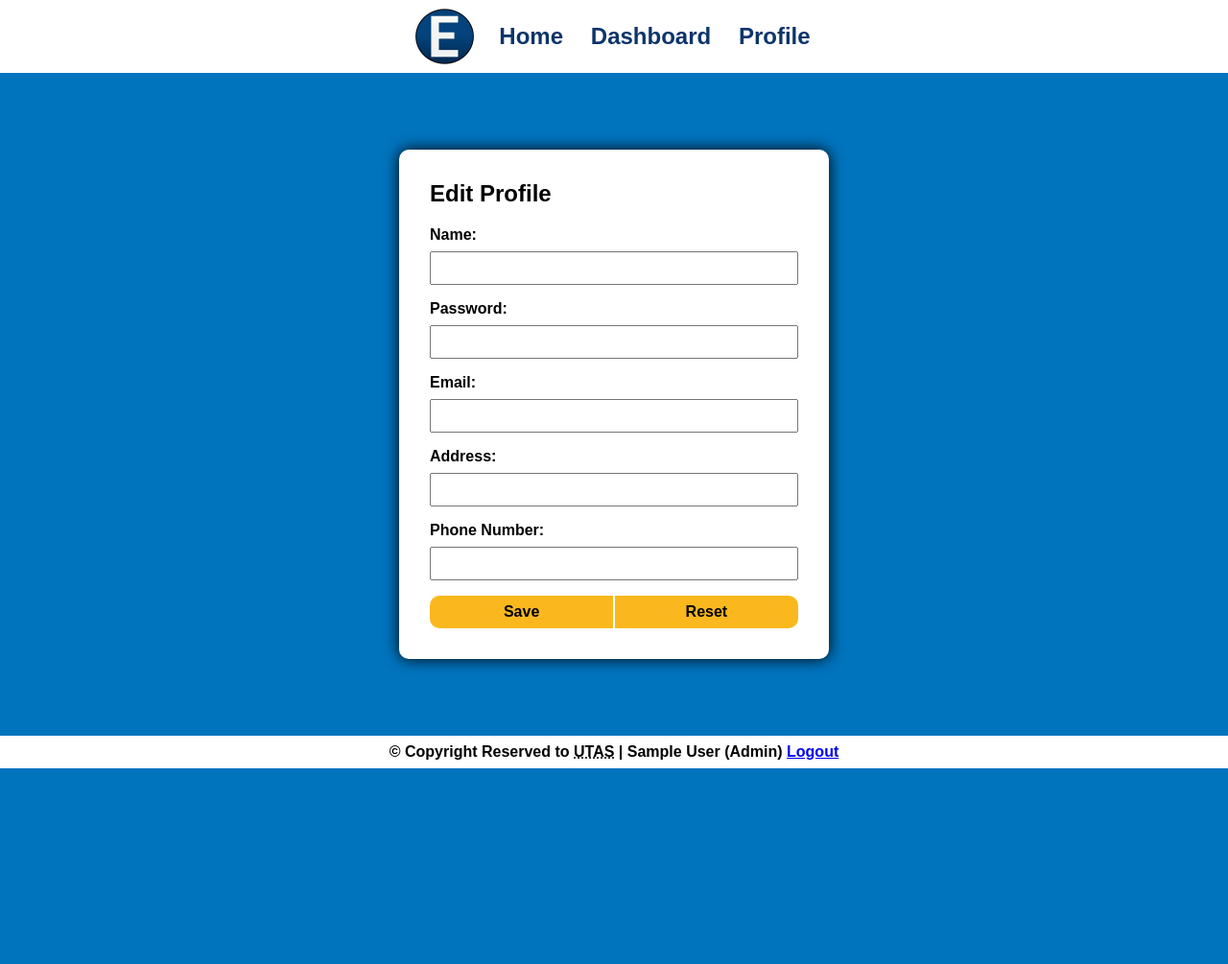
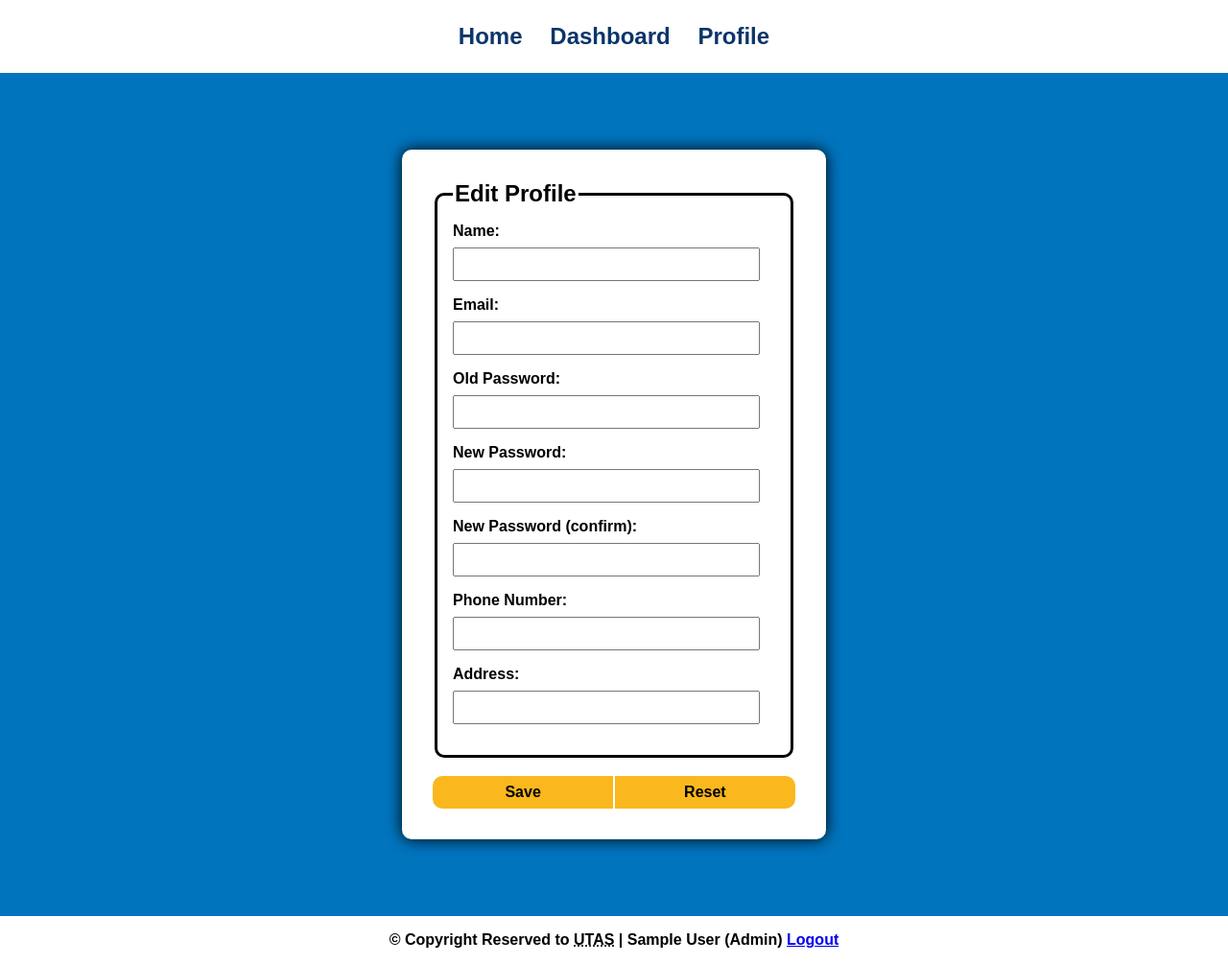
Before and after one commit to Alyaqdhans/EpicElectro, a PHP site: page /profile.php in a window 1280 px wide. Shown: the whole page at 96% size. Before the commit the page ends 801 px from the top, so only its background shows below. Run offline with PHP 8.4, Linux system fonts and the light colour scheme; the visitor is signed in with stand-in values (Sample User, id 1); data that the repository does not hold is empty.

Commit message:
form change

```diff
--- a/header.php
+++ b/header.php
@@ -1,5 +1,4 @@
 <nav>
-    <img src='icon.png'>
     <a class='ln' href='index.php'> Home </a>
     <?php
     session_start();
--- a/library.php
+++ b/library.php
@@ -1,8 +1,8 @@
 <html>
-    <header>
-        <link rel="stylesheet" href="style.css">
+    <head>
+        <?php include('link.php') ?>
         <title>Error</title>
-    </header>
+    </head>
     <body>
         <?php
         function DisplayErrors() {
--- /dev/null
+++ b/link.php
@@ -0,0 +1,2 @@
+<link href='icon.png' rel='icon'>
+<link rel="stylesheet" href="style.css">
--- a/loginProcess.php
+++ b/loginProcess.php
@@ -9,7 +9,7 @@ $query = "select * from customers where email = '$mail' and password = password(
 $request = mysqli_query($conn, $query) or die("Error in query: <mark>$query</mark> <br>". mysqli_error($conn));
 
 if (mysqli_num_rows($request) == 1) {
-    if (!isset($_SESSION['UID'])) {
+    if (!isset($_SESSION['NAME'])) {
         $customer = mysqli_fetch_assoc($request);
 
         session_start();
--- a/profile.php
+++ b/profile.php
@@ -1,8 +1,8 @@
 <html>
-    <header>
-        <link rel="stylesheet" href="style.css">
+    <head>
+        <?php include('link.php') ?>
         <title>Profile</title>
-    </header>
+    </head>
     <body>
         <?php
         include("connect.php");
@@ -16,36 +16,48 @@
         ?>
         <form method='post' action='profileProcess.php'>
             <div class='main'>
-                <h2>Edit Profile</h2>
+                <fieldset>
+                    <legend>Edit Profile</legend>
 
                     <?php
                         echo "<input type=hidden name='cid' value='{$cus['cId']}'>";
                     ?>
 
-                <label>Name: </label>
+                    <label>Name:</label>
                     <?php
                     echo "<input type=text name='name' value='{$cus['cName']}'>";
                     ?>
 
-                <label>Password: </label>
-                <?php
-                echo "<input type=password name='password' value='{$cus['password']}'>";
-                ?>
-
-                <label>Email: </label>
+                    <label>Email:</label>
                     <?php
                     echo "<input type=text name='email' value='{$cus['email']}'>";
                     ?>
 
-                <label>Address: </label>
+                    <label>Old Password:</label>
+                    <?php
+                    echo "<input type=password name='passwordOld' value=''>";
+                    ?>
+
+                    <label>New Password:</label>
+                    <?php
+                    echo "<input type=password name='passwordNew' value=''>";
+                    ?>
+
+                    <label>New Password (confirm):</label>
+                    <?php
+                    echo "<input type=password name='passwordConfirm' value=''>";
+                    ?>
+
+                    <label>Phone Number:</label>
+                    <?php
+                    echo "<input type=number name='pnumber' value='{$cus['phoneNumber']}'>";
+                    ?>
+
+                    <label>Address:</label>
                     <?php
                     echo "<input type=text name='address' value='{$cus['cAddress']}'>";
                     ?>
-
-                <label>Phone Number: </label>
-                <?php
-                echo "<input type=number name='pnumber' value='{$cus['phoneNumber']}'>";
-                ?>
+                </fieldset>
 
                 <div class="buttons">
                     <input class="btn left" type="submit" value="Save">
--- a/style.css
+++ b/style.css
@@ -13,8 +13,6 @@
 
     --br: 10px;
 }
-
-h1, h2, h3, h4, h5, h6 {margin-top: 0;}
 
 body {
     background: var(--clr-primary-light);
@@ -75,7 +73,7 @@ footer {
     text-align: center;
     font-size: var(--fs-normal);
     font-weight: var(--fw-bold);
-    padding-block: .5rem;
+    padding-block: 1rem;
     margin-top: auto;
 }
 
@@ -91,7 +89,6 @@ footer {
 }
 
 form {
-    width: 35vw;
     margin-left: auto;
     margin-right: auto;
     margin-top: auto;
@@ -101,11 +98,25 @@ form {
 
 form .main {
     background: white;
+    width: fit-content;
     padding: 2rem;
     border-radius: var(--br);
     box-shadow: 0 0 1rem black;
     display: flex;
     flex-direction: column;
+}
+
+form fieldset {
+    border-radius: var(--br);
+    border: solid 3px black;
+    padding: 1rem;
+    display: flex;
+    flex-direction: column;
+}
+
+form legend {
+    font-size: var(--fs-large);
+    font-weight: var(--fw-bold);
 }
 
 form label {
@@ -116,6 +127,8 @@ form input {
     padding: .5rem;
     margin-top: .5rem;
     margin-bottom: 1rem;
+    margin-right: 1rem;
+    width: 20rem;
     flex-basis: 100%;
 }
 
@@ -123,7 +136,10 @@ form .buttons {
     display: flex;
     justify-content: center;
     gap: 0.1rem;
+    margin-top: 1.2rem;
 }
+
+h4 {margin-bottom: 0;}
 
 form .btn {
     width: fit-content;
```
Also changed, not shown: dashboard.php (+13 -0 lines), error.php (+4 -10 lines), index.php (+4 -3 lines), login.php (+10 -8 lines), register.php (+20 -14 lines). Lines whose indentation alone changed are shown as unchanged.
